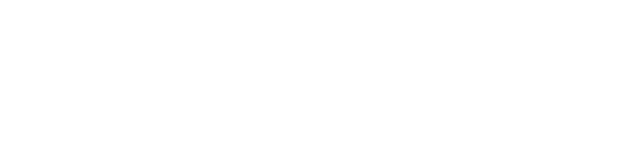
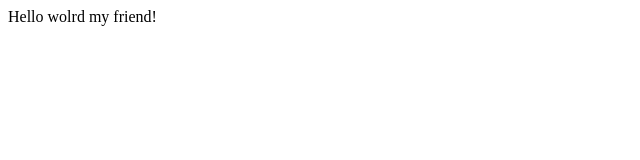
Before and after one commit to almeidalhs/ais-info, a plain HTML site: page index.html in a window 1280 px wide. Shown: the whole page, without its empty margins (0-640 px from the left). Drawn offline with Linux system fonts and the light colour scheme.

Commit message:
start html

```diff
--- a/index.html
+++ b/index.html
@@ -4,7 +4,7 @@
 <BODY>
 
 </BODY>
-
+Hello wolrd my friend!
 
 
 </HTML>
```
Also changed, not shown: startup.html (added).
